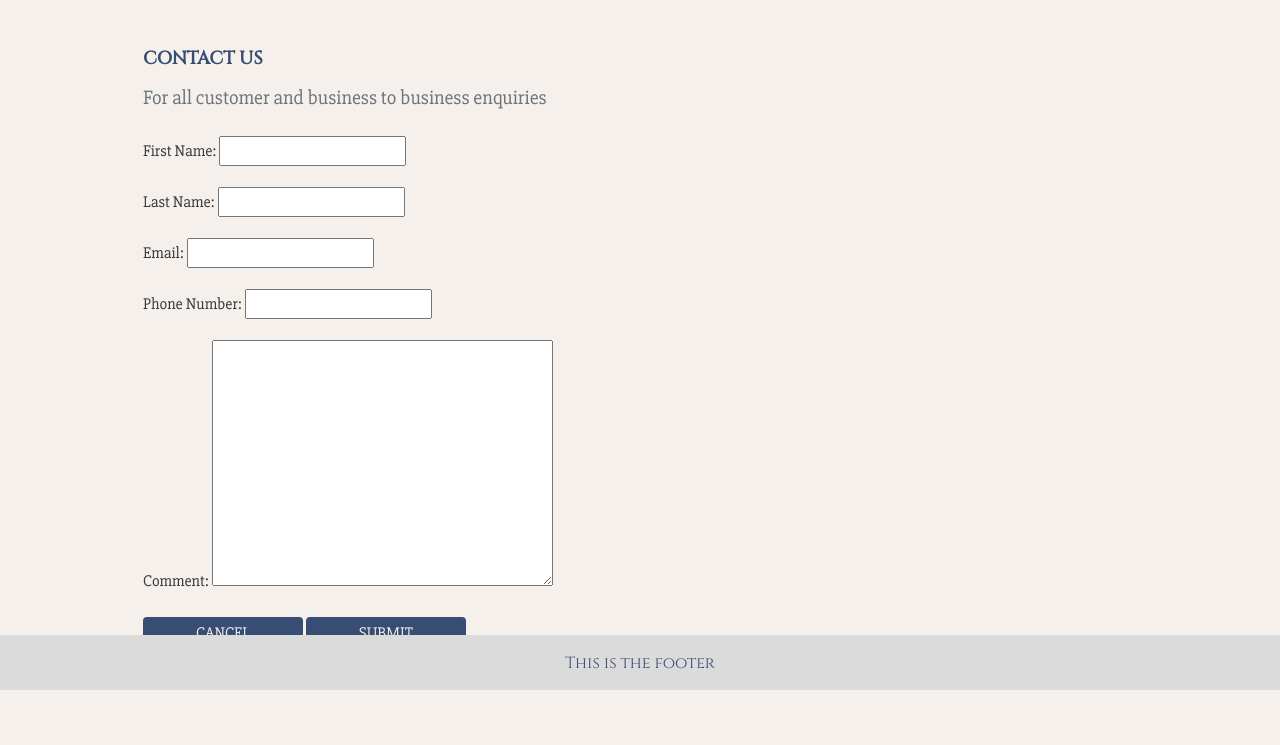
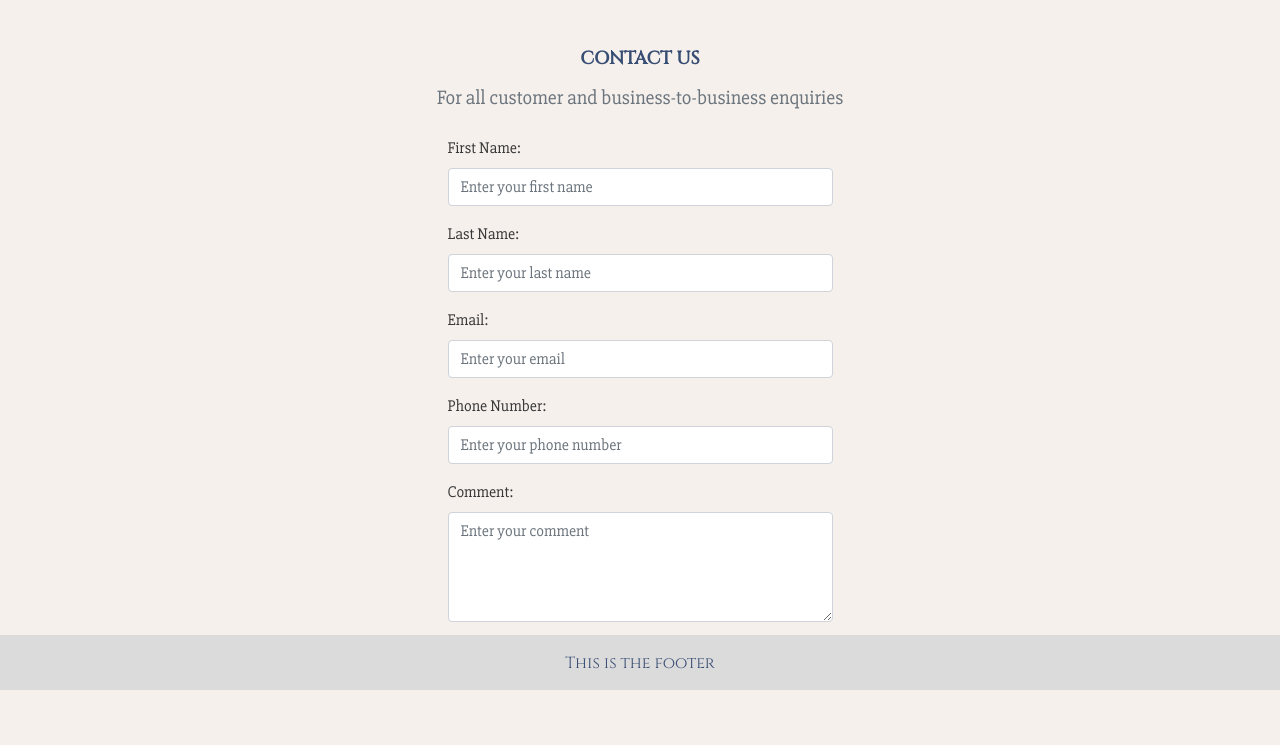
Before and after one commit to JeffreyBull76/CI_project5, a Django app: page /contact/ in a window 1280 px wide. Shown: the part 110-855 px from the top of the page. After the commit the page ends 800 px from the top, so only its background shows below. Run offline with Django 3.2, Linux system fonts and the light colour scheme; a user stored in the database is signed in; data comes from the database, SQL or seed files in the repository; both versions use the stored data as it was after the commit; some libraries are stand-ins or nearby versions.

Commit message:
style comment form

```diff
--- a/home/templates/home/contact_form.html
+++ b/home/templates/home/contact_form.html
@@ -11,51 +11,47 @@
 
 {% block content %}
 <div class="overlay"></div>
-<div class="container">
-    <div class="row">
-        <div class="col-12 col-md-6 hr-prod-spacer">
+<div class="container-fluid px-0">
+    <div class="row justify-content-center align-items-center">
+        <div class="col-12 col-md-6 hr-prod-spacer text-center">
             <hr class="pt-2">
             <h2 class="logo-font sub-header2-font">Contact Us</h2>
-            <h5 class="text-muted pt-2">For all customer and business to business enquiries</h5>
+            <h5 class="text-muted pt-2">For all customer and business-to-business enquiries</h5>
             <hr class="mb-2">
         </div>
     </div>
 
-    <div class="row mb-5">
-        <div class="col-12 col-md-6 mb-5">
-
-            <form method="post" action="{% url 'contact' %}">
-                {% csrf_token %}
-
+    <div class="row mb-5 justify-content-center align-items-center">
+        <div class="col-12 col-md-6 contact-form-width-control">
             <div class="form-group">
-                    <label for="id_first_name">First Name:</label>
-                    {{ form.first_name }}
+                <label for="first_name">First Name:</label>
+                <input type="text" class="form-control" id="first_name" placeholder="Enter your first name">
             </div>
 
             <div class="form-group">
-                    <label for="id_last_name">Last Name:</label>
-                    {{ form.last_name }}
+                <label for="last_name">Last Name:</label>
+                <input type="text" class="form-control" id="last_name" placeholder="Enter your last name">
             </div>
 
             <div class="form-group">
-                    <label for="id_email">Email:</label>
-                    {{ form.email }}
+                <label for="email">Email:</label>
+                <input type="email" class="form-control" id="email" placeholder="Enter your email">
             </div>
 
             <div class="form-group">
-                    <label for="id_phone_number">Phone Number:</label>
-                    {{ form.phone_number }}
+                <label for="phone_number">Phone Number:</label>
+                <input type="tel" class="form-control" id="phone_number" placeholder="Enter your phone number">
             </div>
 
             <div class="form-group">
-                    <label for="id_comment">Comment:</label>
-                    {{ form.comment }}
+                <label for="comment">Comment:</label>
+                <textarea class="form-control" id="comment" rows="4" placeholder="Enter your comment"></textarea>
             </div>
 
+            <div class="text-center">
                 <a class="rating-button btn rounded-2 text-uppercase mb-5" href="{% url 'products' %}">Cancel</a>
-                <button class="rating-button btn rounded-2 text-uppercase mb-5" type="submit">Submit</button>
-            </form>
-
+                <button class="rating-button btn rounded-2 text-uppercase mb-5" type="button">Submit</button>
+            </div>
         </div>
     </div>
 </div>
--- a/static/css/base.css
+++ b/static/css/base.css
@@ -452,6 +452,10 @@ body {
     word-wrap: break-word;
 }
 
+.contact-form-width-control > .form-group {
+    padding: 0 15px;
+}
+
 /* Product Form */
 
 .btn-file {
@@ -582,7 +586,6 @@ tr.table-style .sku-text {
 /* -------------------------------- Media Queries */
 
 @media (max-width: 1300px) {
-
     .small-screen-menutext,
     .small-screen-droptext a {
         font-size: small !important;
@@ -607,6 +610,10 @@ tr.table-style .sku-text {
 
 /* Slightly larger container on xl screens */
 @media (min-width: 1200px) {
+    .contact-form-width-control > .form-group {
+        padding: 0 120px;
+    }
+
     .container {
         max-width: 80%;
     }
--- a/templates/base.html
+++ b/templates/base.html
@@ -79,6 +79,9 @@
                 aria-labelledby="navbarDropdown1">
                 <a href="" class="dropdown-item">About us</a>
                 <a href="{% url 'contact' %}" class="dropdown-item">Contact</a>
+                {% if request.user.is_superuser %}
+                <a href="{% url 'contact_management' %}" class="dropdown-item">Messages</a>
+                {% endif %}
               </div>
             </li>
 
```
Also changed, not shown: db.sqlite3. Lines whose indentation alone changed are shown as unchanged.
